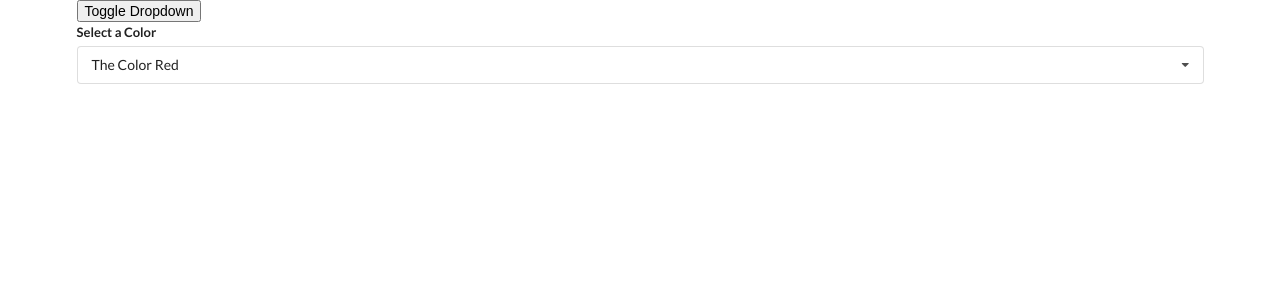
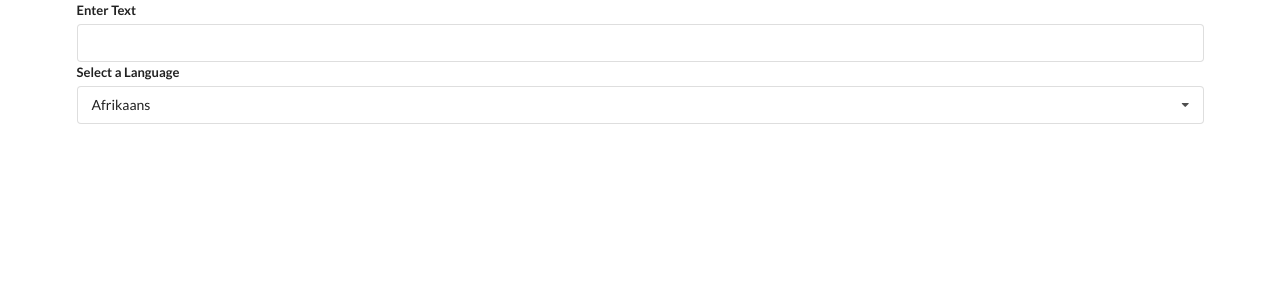
Before and after one commit to mxmitch/widgets, a React (Create React App) app: page / in a window 1280 px wide. Shown: the top 300 px of the page. Built offline with nearby package versions, Linux system fonts and the light colour scheme.

Commit message:
add translate component

```diff
--- a/src/App.js
+++ b/src/App.js
@@ -2,6 +2,7 @@
 // import Accordion from "./components/Accordion";
 import Search from "./components/Search";
 import Dropdown from "./components/Dropdown";
+import Translate from "./components/Translate";
 
 const options = [
   {
@@ -19,22 +20,10 @@
 ];
 
 export default () => {
-  const [selected, setSelected] = useState(options[0]);
-  const [showDropdown, setShowDropdown] = useState(true);
-
   return (
     <div className="ui container">
       <div className="ui row">
-        <button onClick={() => setShowDropdown(!showDropdown)}>
-          Toggle Dropdown
-        </button>
-        {showDropdown ? (
-          <Dropdown
-            selected={selected}
-            onSelectedChange={setSelected}
-            options={options}
-          />
-        ) : null}
+        <Translate />
       </div>
     </div>
   );
--- a/src/components/Dropdown.js
+++ b/src/components/Dropdown.js
@@ -1,6 +1,6 @@
 import React, { useState, useEffect, useRef } from "react";
 
-const Dropdown = ({ options, selected, onSelectedChange }) => {
+const Dropdown = ({ label, options, selected, onSelectedChange }) => {
   const [open, setOpen] = useState(false);
   const ref = useRef();
 
@@ -39,7 +39,7 @@
   return (
     <div ref={ref} className="ui form">
       <div className="field">
-        <label className="label">Select a Color</label>
+        <label className="label">{label}</label>
         <div
           onClick={() => setOpen(!open)}
           className={`ui selection dropdown ${open ? "visible active" : ""}`}
--- /dev/null
+++ b/src/components/Translate.js
@@ -0,0 +1,32 @@
+import React, { useState } from "react";
+import Dropdown from "./Dropdown";
+
+const options = [
+  { label: "Afrikaans", value: "af" },
+  { label: "Arabic", value: "ar" },
+  { label: "Hindi", value: "hi" }
+];
+
+const Translate = () => {
+  const [language, setLanguage] = useState(options[0]);
+  const [text, setText] = useState("");
+
+  return (
+    <div>
+      <div className="ui form">
+        <div className="field">
+          <label>Enter Text</label>
+          <input value={text} onChange={(e) => setText(e.target.value)}></input>
+        </div>
+      </div>
+      <Dropdown
+        label="Select a Language"
+        selected={language}
+        onSelectedChange={setLanguage}
+        options={options}
+      />
+    </div>
+  );
+};
+
+export default Translate;
```
